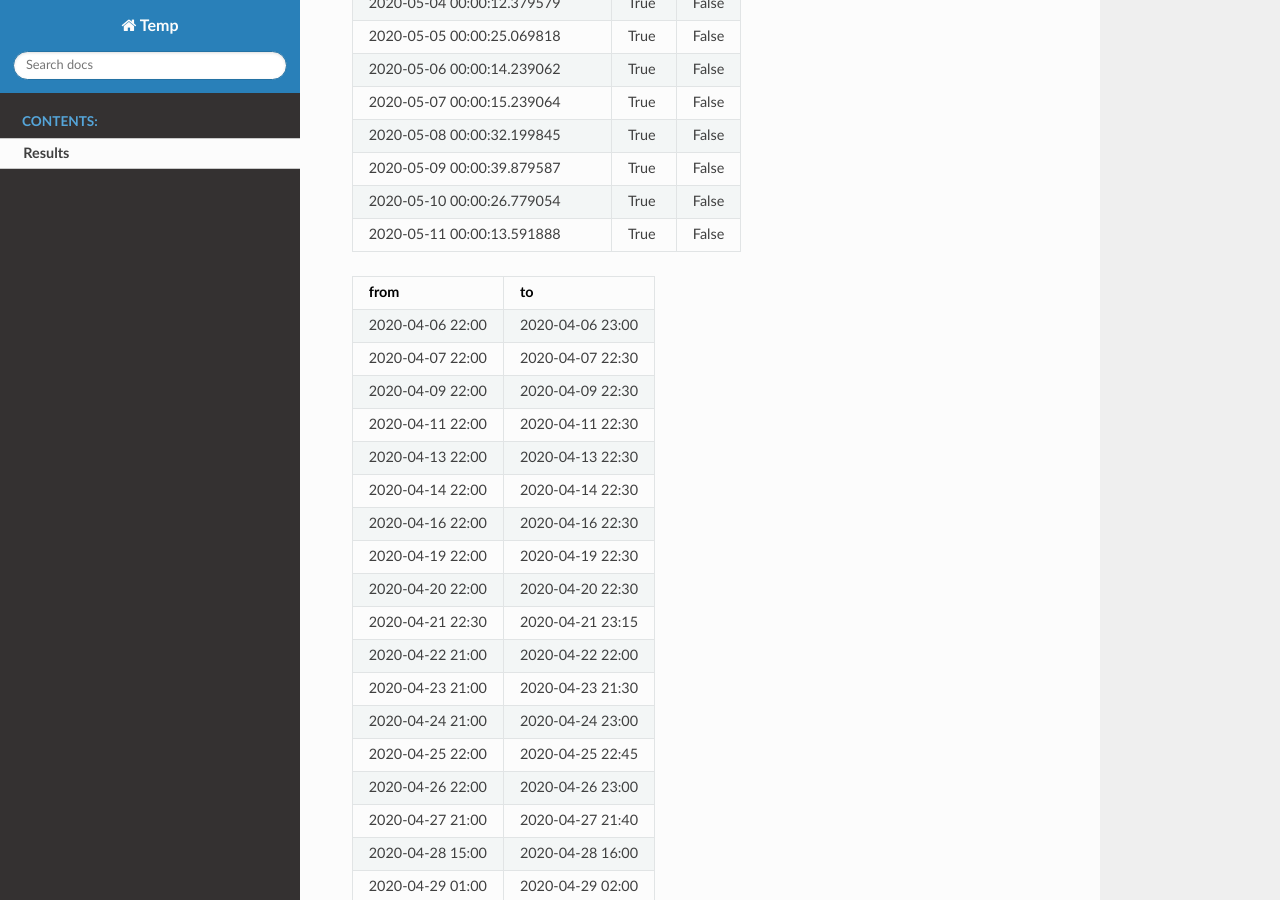
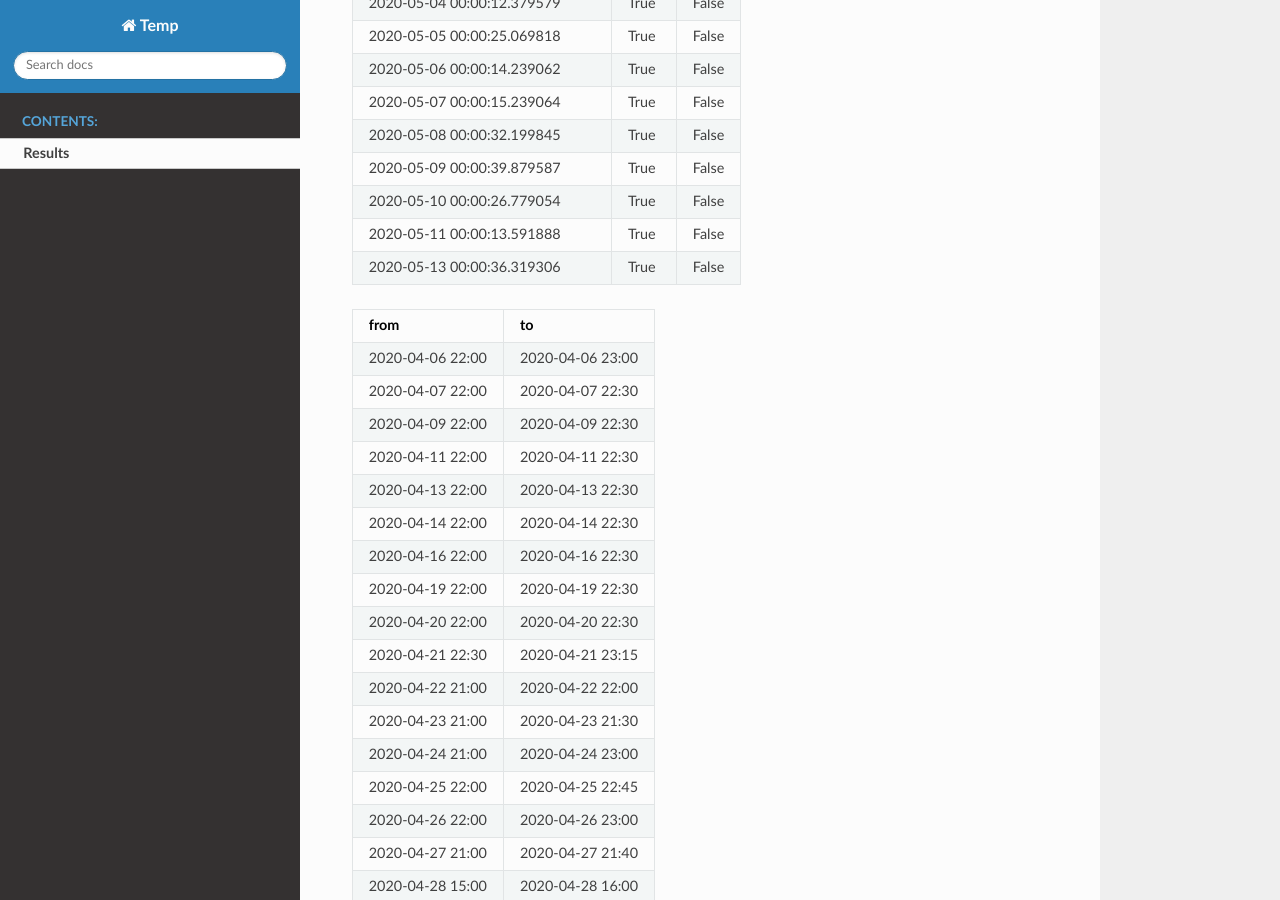
Before and after one commit to shlomow/queries-results, a Sphinx documentation site: the page built from source/results.rst, in a window 1280 px wide and 900 px high, scrolled down 1130 px. Built offline with Sphinx 7.4.7 and the Read the Docs theme 2.0.0, drawn with Linux system fonts in a browser that asks for light colours.

Commit message:
update results

```diff
--- a/source/results.rst
+++ b/source/results.rst
@@ -41,6 +41,7 @@ Results
    2020-05-09 00:00:39.879587, True, False
    2020-05-10 00:00:26.779054, True, False
    2020-05-11 00:00:13.591888, True, False
+   2020-05-13 00:00:36.319306, True, False
 
 .. csv-table::
    :header: "from", "to"
```
Also changed, not shown: results.json (+1 -1 lines).
